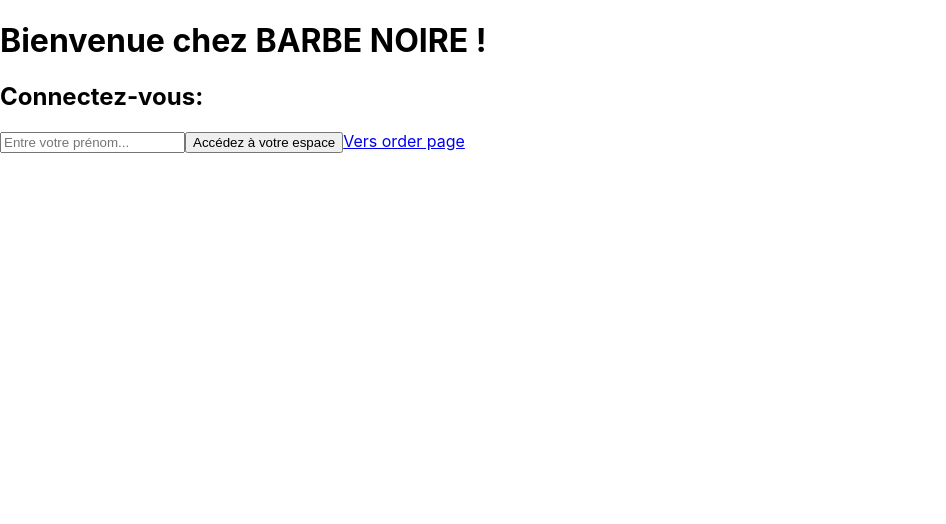
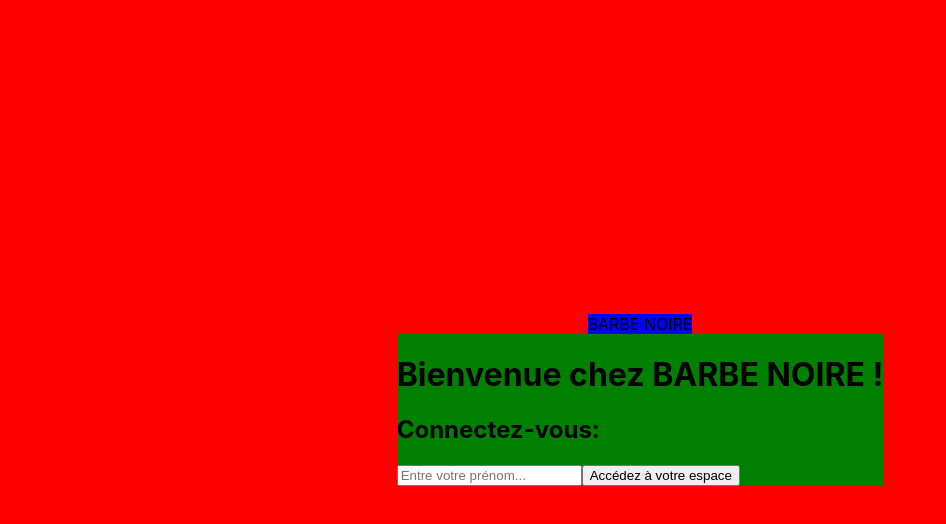
Before and after one commit to Hiboo93/barbenoire, a React (Create React App) app: page / in a window 1280 px wide. Shown: the top 524 px of the page, without its empty margins (0-946 px from the left). Built offline with nearby package versions, Linux system fonts and the light colour scheme; the HTML template or start-up script is replaced by a standard one.

Commit message:
💄 F02: LoginPage > add layout

```diff
--- a/package.json
+++ b/package.json
@@ -10,8 +10,10 @@
     "react-dom": "^18.2.0",
     "react-router-dom": "^6.18.0",
     "react-scripts": "^5.0.1",
+    "styled-components": "^6.1.0",
     "vercel": "^32.3.0",
-    "web-vitals": "^2.1.4"
+    "web-vitals": "^2.1.4",
+    "webpack": "^5.89.0"
   },
   "scripts": {
     "start": "react-scripts start",
--- a/src/components/pages/login/LoginForm.jsx
+++ b/src/components/pages/login/LoginForm.jsx
@@ -1,5 +1,6 @@
 import React, { useState } from "react";
 import { Link, useNavigate } from "react-router-dom";
+import styled from "styled-components";
 
 export default function LoginForm() {
   //state
@@ -19,7 +20,7 @@
 
   //affichage
   return (
-    <form action="submit" onSubmit={handleSubmit}>
+    <LoginFormStyled action="submit" onSubmit={handleSubmit}>
       <h1>Bienvenue chez BARBE NOIRE !</h1>
       <h2>Connectez-vous:</h2>
       <input
@@ -30,7 +31,11 @@
         required
       />
       <button>Accédez à votre espace</button>
-      <Link to="/home">Vers order page</Link>
-    </form>
+      {/* <Link to="/home">Vers order page</Link> */}
+    </LoginFormStyled>
   );
 }
+
+const LoginFormStyled = styled.form`
+  background-color: green;
+`;
--- a/src/components/pages/login/LoginPage.jsx
+++ b/src/components/pages/login/LoginPage.jsx
@@ -1,9 +1,23 @@
+import styled from 'styled-components';
 import LoginForm from './LoginForm.jsx';
+import Logo from '../../reusable-ui/Logo.js';
 
 export default function LoginPage() {
 
   //affichage
   return (
-    <LoginForm/>
+    <LoginPageStyled>
+      <Logo/>
+      <LoginForm/>
+    </LoginPageStyled>
   );
 }
+
+const LoginPageStyled = styled.div`
+  background-color: red;
+  height: 100vh;
+  display: flex;
+  flex-direction: column;
+  justify-content: center;
+  align-items: center;
+`;
--- /dev/null
+++ b/src/components/reusable-ui/Logo.js
@@ -0,0 +1,12 @@
+import React from 'react'
+import styled from 'styled-components';
+
+export default function Logo() {
+  return (
+    <LogoStyled>BARBE NOIRE</LogoStyled>
+  )
+}
+
+const LogoStyled = styled.div`
+  background: blue;
+`;
```
Also changed, not shown: 1 other file (tests, documents, lock files or other folders).
